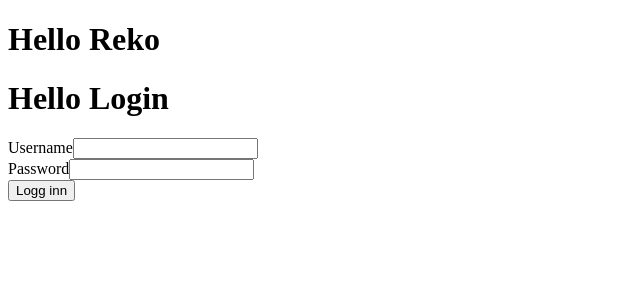
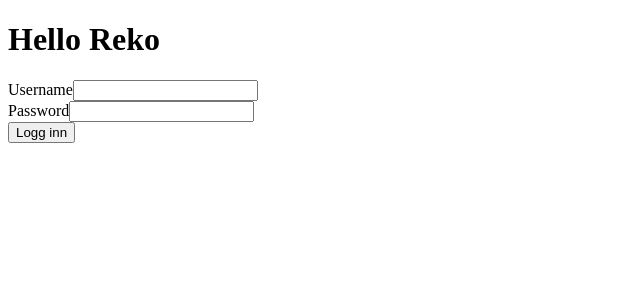
Before and after one commit to CatrineH/reko-market-mvp, a React (Vite) app in the folder reko-market-mvp.Client/: page / in a window 1280 px wide. Shown: the top 300 px of the page, without its empty margins (0-640 px from the left). Built offline with nearby package versions, Linux system fonts and the light colour scheme.

Commit message:
Added print username to console.log

```diff
--- a/reko-market-mvp.Client/src/Components/Login.tsx
+++ b/reko-market-mvp.Client/src/Components/Login.tsx
@@ -4,11 +4,18 @@ function Login() {
     const [username, setUsername] = useState ("");
     const [password, setPassword] = useState ("");
 
+    const handleSubmit = (e: React.FormEvent<HTMLFormElement>) => {
+
+      e.preventDefault();
+
+      console.log("Submit triggered");
+      console.log(`Velkommen, ${username}`);
+    }
+
   return (
-    <>
-    <h1>Hello Login</h1>
 
-    <form>
+  <>
+   <form onSubmit={handleSubmit}>
         <div>
             <label>Username</label>
             <input
@@ -21,7 +28,7 @@ function Login() {
     <div>
         <label>Password</label>
           <input
-            type="text"
+            type="password"
             value={password}
             onChange={(e) => setPassword (e.target.value)}
          />
@@ -29,8 +36,8 @@ function Login() {
 
     <button type="submit">Logg inn</button>
 
-    </form>
-    </>
+   </form>
+  </>
   )
 }
 
```
